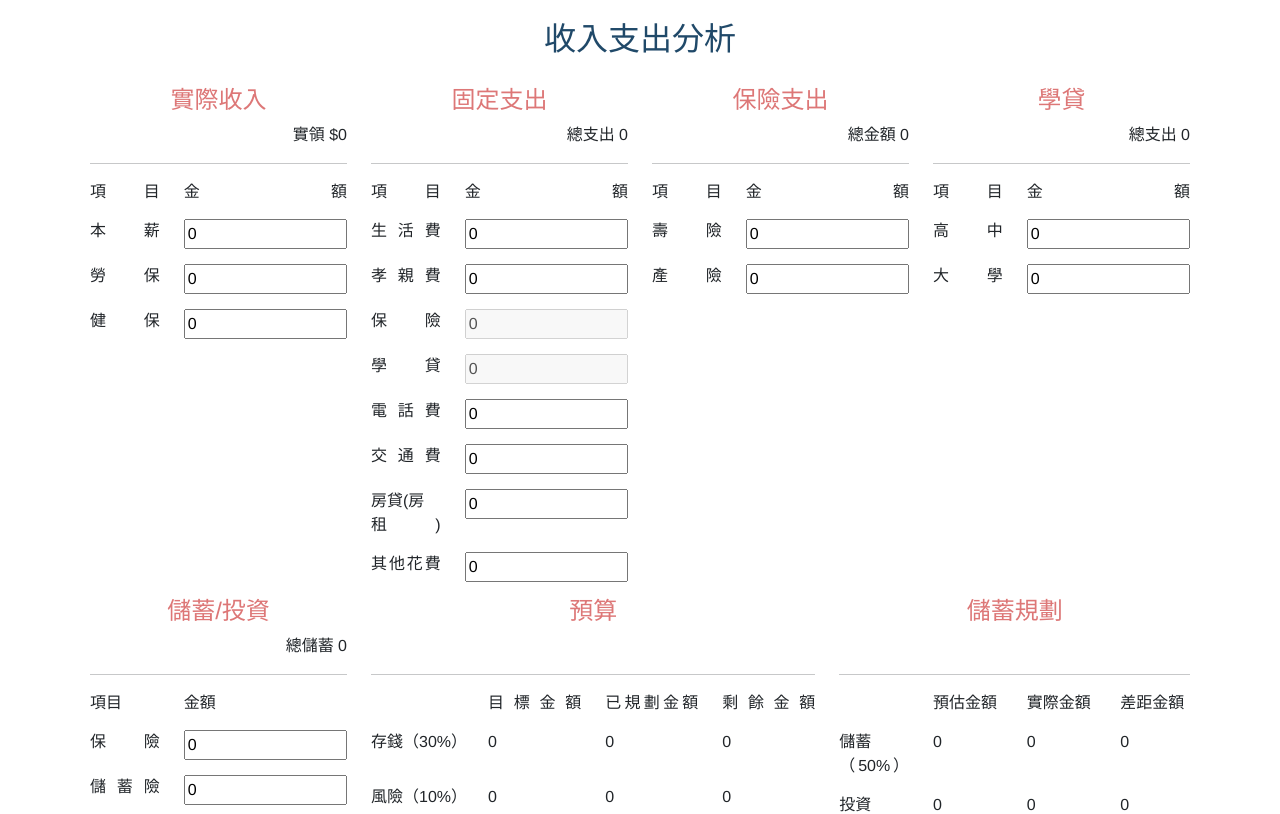
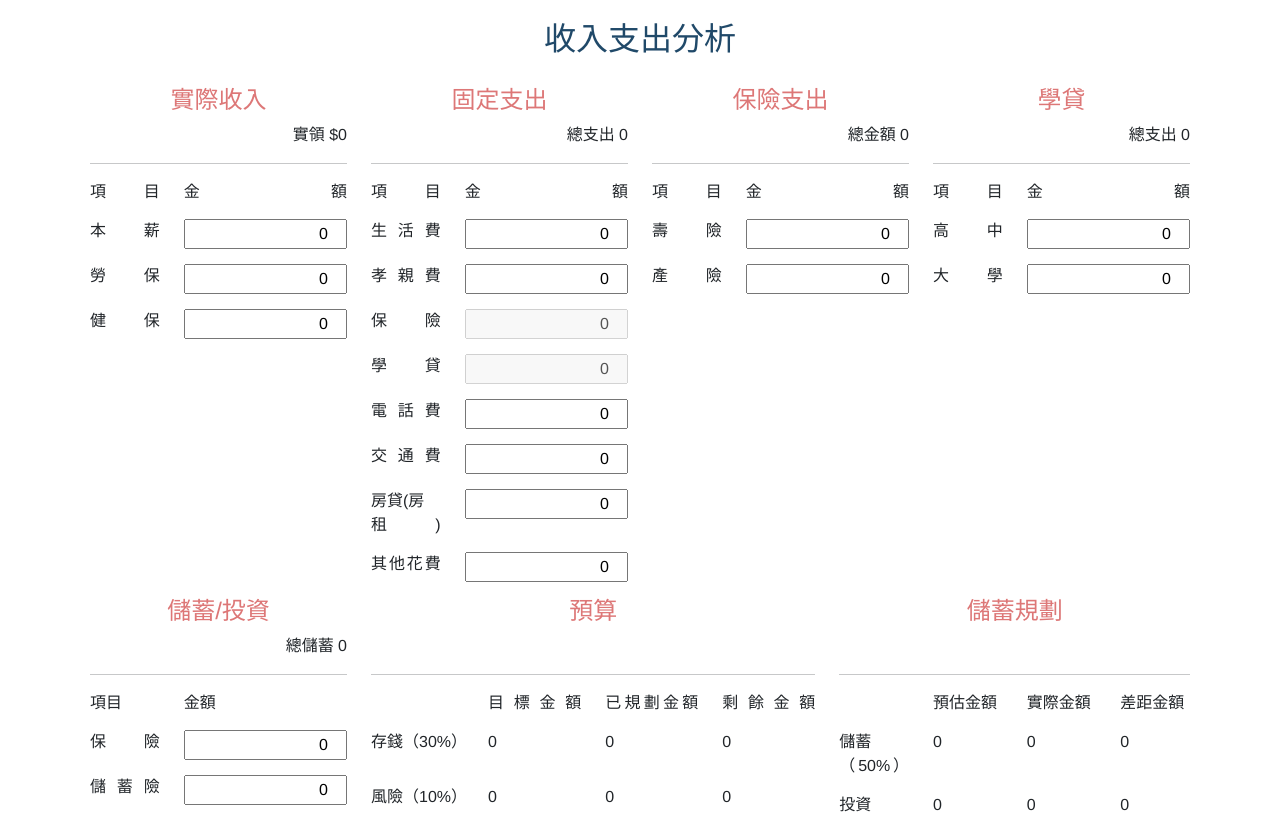
Before and after one commit to LinTF/IncomePlan, a Vue app: page / in a window 1280 px wide. Shown: the top 814 px of the page. Built offline with nearby package versions, Linux system fonts and the light colour scheme.

Commit message:
調整數字框的數字至右，新增判斷是否為空值的js, 完成實際收入區塊的調整

```diff
--- a/src/assets/scss/style.scss
+++ b/src/assets/scss/style.scss
@@ -41,3 +41,7 @@ input {
 h4 {
     color: #dd7777;
 }
+
+input[type="number"] {
+    text-align: right;
+}
--- a/src/components/incomeBlock.vue
+++ b/src/components/incomeBlock.vue
@@ -51,6 +51,7 @@
 
 <script>
     import { numberToMoney } from '@/js/numberToMoney.js';
+    import { judgeEmptyVal } from '@/js/judgeEmptyVal.js';
 
     export default {
         name: 'incomeBlock',
@@ -69,15 +70,16 @@
                 /// 健保
                 healthInsurance: 0,
 
-                numberToMoney
+                // public js
+                numberToMoney,
+                judgeEmptyVal
             }
         },
         computed: {
             total: function () {
-                const emptyVal = '';
-                const income = this.income === emptyVal ? 0 : this.income;
-                const laborInsurance = this.laborInsurance === emptyVal ? 0 : this.laborInsurance;
-                const healthInsurance = this.healthInsurance === emptyVal ? 0 : this.healthInsurance;
+                const income = judgeEmptyVal(this.income);
+                const laborInsurance = judgeEmptyVal(this.laborInsurance);
+                const healthInsurance = judgeEmptyVal(this.healthInsurance);
 
                 this.incomeTotal = parseInt(income) - parseInt(laborInsurance) - parseInt(healthInsurance);
 
--- /dev/null
+++ b/src/js/judgeEmptyVal.js
@@ -0,0 +1,8 @@
+export function judgeEmptyVal(val) {
+    const emptyVal = '';
+    if (val === emptyVal) {
+        return 0;
+    } else {
+        return val;
+    }
+}
```
